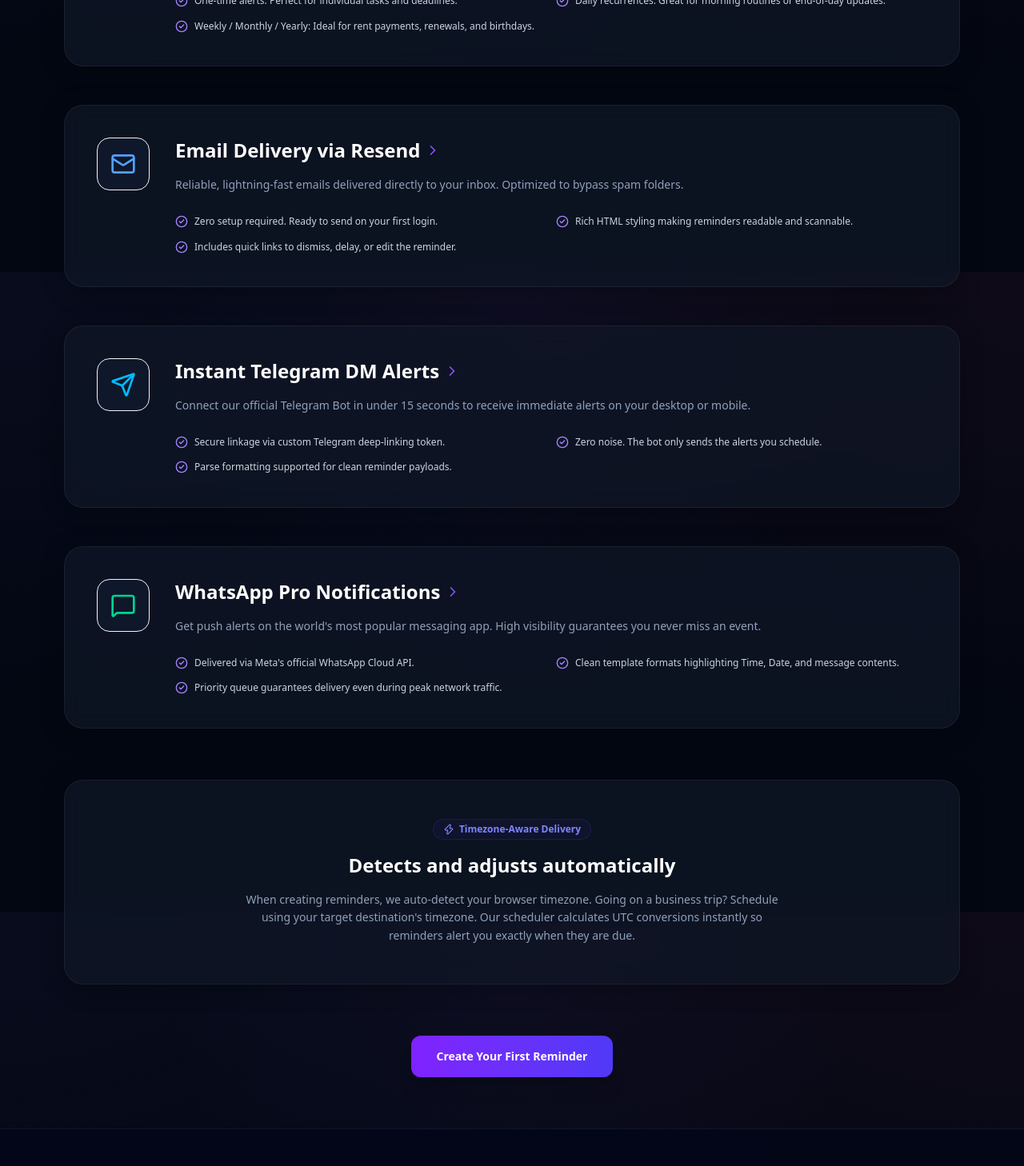
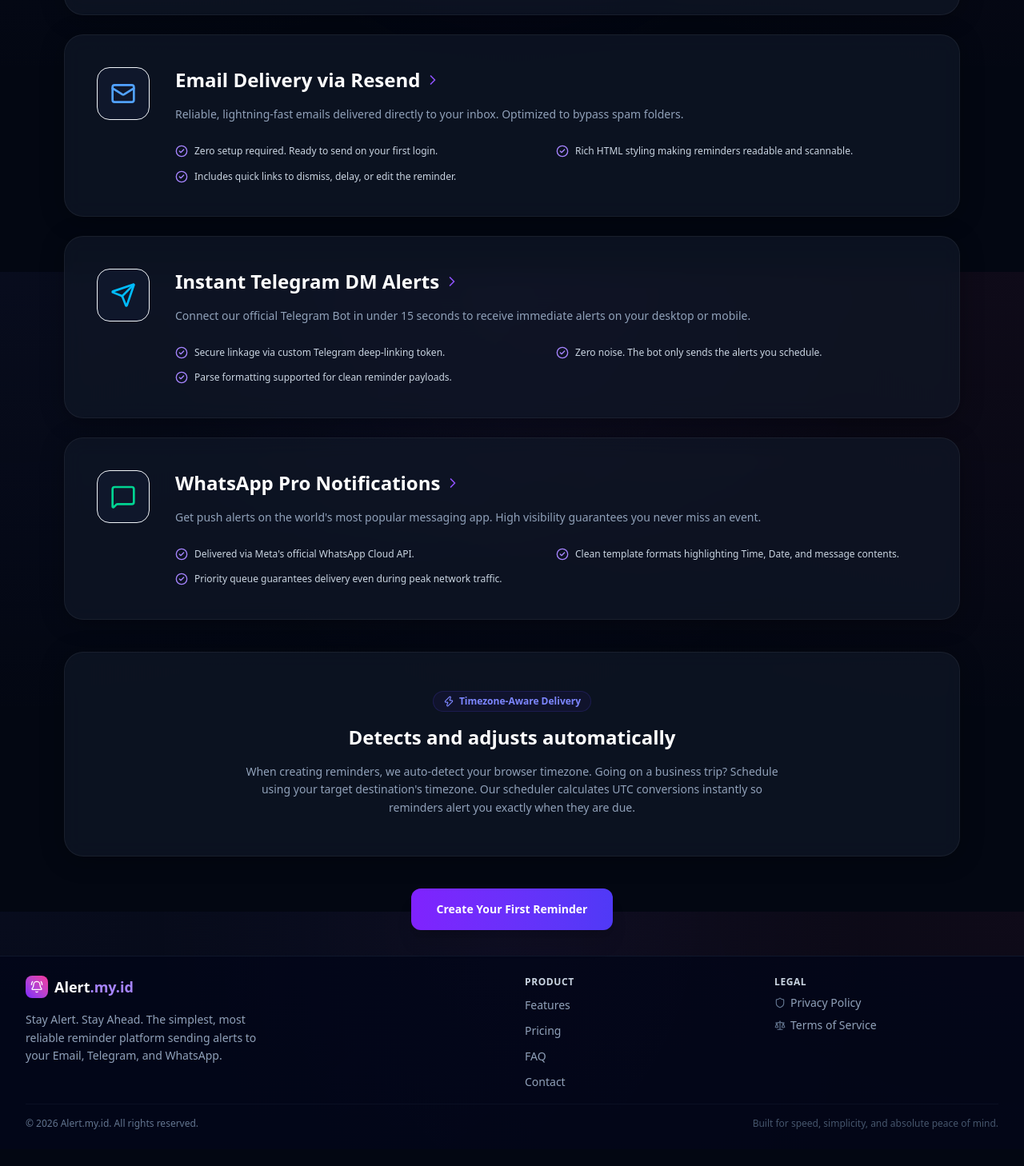
Before and after one commit to arianrizqisusanto-max/Alert.My.ID, a Next.js app: page /features in a window 1280 px wide. Shown: the part 460-1918 px from the top of the page at 80% size. After the commit the page ends 1897 px from the top, so only its background shows below. Built offline with nearby package versions, Linux system fonts and the light colour scheme; no server answers.

Commit message:
style: reduce spacing and make navbar solid to fix overlapping

```diff
--- a/src/app/contact/page.tsx
+++ b/src/app/contact/page.tsx
@@ -34,7 +34,7 @@
     <div className="min-h-screen flex flex-col">
       <Navbar />
 
-      <main className="flex-grow py-16 px-4 max-w-5xl mx-auto w-full relative">
+      <main className="flex-grow py-8 px-4 max-w-5xl mx-auto w-full relative">
         <div className="absolute top-10 left-1/2 -translate-x-1/2 w-72 h-72 bg-violet-650/5 rounded-full blur-[100px] pointer-events-none"></div>
 
         <div className="grid grid-cols-1 md:grid-cols-5 gap-12 items-start mt-6">
--- a/src/app/faq/page.tsx
+++ b/src/app/faq/page.tsx
@@ -47,11 +47,11 @@
     <div className="min-h-screen flex flex-col">
       <Navbar />
 
-      <main className="flex-grow py-16 px-4 max-w-3xl mx-auto w-full relative">
+      <main className="flex-grow py-8 px-4 max-w-3xl mx-auto w-full relative">
         <div className="absolute top-10 left-1/2 -translate-x-1/2 w-72 h-72 bg-violet-650/5 rounded-full blur-[100px] pointer-events-none"></div>
 
         {/* Heading */}
-        <div className="text-center mb-16">
+        <div className="text-center mb-8">
           <div className="inline-flex items-center space-x-1 px-3 py-1 rounded-full bg-slate-900 border border-slate-800 text-slate-400 text-xs font-semibold mb-3">
             <HelpCircle className="h-3.5 w-3.5 text-violet-400" />
             <span>Help Center</span>
@@ -88,7 +88,7 @@
         </div>
 
         {/* Support section */}
-        <div className="text-center mt-16 p-8 glass-card rounded-3xl max-w-xl mx-auto space-y-4">
+        <div className="text-center mt-10 p-8 glass-card rounded-3xl max-w-xl mx-auto space-y-4">
           <h2 className="text-lg font-bold text-white">Still have questions?</h2>
           <p className="text-slate-400 text-xs leading-relaxed">
             Can&apos;t find what you are looking for? Send us a message and our support team will get back to you within 24 hours.
--- a/src/app/features/page.tsx
+++ b/src/app/features/page.tsx
@@ -67,11 +67,11 @@
     <div className="min-h-screen flex flex-col">
       <Navbar />
 
-      <main className="flex-grow py-16 px-4 max-w-6xl mx-auto w-full relative">
+      <main className="flex-grow py-8 px-4 max-w-6xl mx-auto w-full relative">
         <div className="absolute top-10 left-1/2 -translate-x-1/2 w-72 h-72 bg-violet-600/5 rounded-full blur-[100px] pointer-events-none"></div>
 
         {/* Heading */}
-        <div className="text-center max-w-3xl mx-auto mb-16">
+        <div className="text-center max-w-3xl mx-auto mb-8">
           <h1 className="text-4xl font-extrabold text-white tracking-tight sm:text-5xl">
             Powerfully Simple Features
           </h1>
@@ -81,7 +81,7 @@
         </div>
 
         {/* Features list */}
-        <div className="space-y-12">
+        <div className="space-y-6">
           {detailedFeatures.map((item, idx) => (
             <div
               key={idx}
@@ -112,7 +112,7 @@
         </div>
 
         {/* Extra: Timezone aware section */}
-        <div className="glass-card rounded-3xl p-8 md:p-12 text-center mt-16 border-dashed border-violet-950/40 relative overflow-hidden">
+        <div className="glass-card rounded-3xl p-8 md:p-12 text-center mt-10 border-dashed border-violet-950/40 relative overflow-hidden">
           <div className="max-w-2xl mx-auto relative z-10 space-y-4">
             <div className="inline-flex items-center space-x-1.5 px-3 py-1 rounded-full bg-indigo-950/30 border border-indigo-900/40 text-indigo-400 text-xs font-semibold">
               <Zap className="h-3.5 w-3.5" />
@@ -126,7 +126,7 @@
         </div>
 
         {/* CTA */}
-        <div className="mt-16 text-center">
+        <div className="mt-10 text-center">
           <button
             onClick={handleCta}
             className="px-8 py-4 rounded-xl text-sm font-semibold bg-gradient-to-r from-violet-600 to-indigo-600 text-white hover:from-violet-500 hover:to-indigo-550 transition-all duration-200 shadow-xl cursor-pointer"
--- a/src/app/globals.css
+++ b/src/app/globals.css
@@ -76,9 +76,7 @@
 }
 
 .glass-navbar {
-  background: rgba(3, 7, 18, 0.75);
-  backdrop-filter: blur(16px);
-  -webkit-backdrop-filter: blur(16px);
+  background: #030712;
   border-bottom: 1px solid rgba(255, 255, 255, 0.06);
 }
 
--- a/src/app/pricing/page.tsx
+++ b/src/app/pricing/page.tsx
@@ -88,11 +88,11 @@
     <div className="min-h-screen flex flex-col">
       <Navbar />
 
-      <main className="flex-grow py-16 px-4 max-w-6xl mx-auto w-full relative">
+      <main className="flex-grow py-8 px-4 max-w-6xl mx-auto w-full relative">
         <div className="absolute top-10 left-1/2 -translate-x-1/2 w-72 h-72 bg-violet-650/5 rounded-full blur-[100px] pointer-events-none"></div>
 
         {/* Heading */}
-        <div className="text-center max-w-3xl mx-auto mb-16">
+        <div className="text-center max-w-3xl mx-auto mb-8">
           <h1 className="text-4xl font-extrabold text-white tracking-tight sm:text-5xl">
             Simple Plans for Every Need
           </h1>
@@ -102,7 +102,7 @@
         </div>
 
         {/* Plan Cards */}
-        <div className="grid grid-cols-1 md:grid-cols-3 gap-8 items-stretch max-w-5xl mx-auto mb-20">
+        <div className="grid grid-cols-1 md:grid-cols-3 gap-8 items-stretch max-w-5xl mx-auto mb-10">
           {plans.map((plan) => (
             <div
               key={plan.id}
--- a/src/app/privacy/page.tsx
+++ b/src/app/privacy/page.tsx
@@ -8,7 +8,7 @@
     <div className="min-h-screen flex flex-col">
       <Navbar />
 
-      <main className="flex-grow py-16 px-4 max-w-3xl mx-auto w-full">
+      <main className="flex-grow py-8 px-4 max-w-3xl mx-auto w-full">
         <div className="space-y-6">
           {/* Header */}
           <div className="flex items-center space-x-3 pb-6 border-b border-slate-900">
--- a/src/app/terms/page.tsx
+++ b/src/app/terms/page.tsx
@@ -8,7 +8,7 @@
     <div className="min-h-screen flex flex-col">
       <Navbar />
 
-      <main className="flex-grow py-16 px-4 max-w-3xl mx-auto w-full">
+      <main className="flex-grow py-8 px-4 max-w-3xl mx-auto w-full">
         <div className="space-y-6">
           {/* Header */}
           <div className="flex items-center space-x-3 pb-6 border-b border-slate-900">
--- a/src/components/Footer.tsx
+++ b/src/components/Footer.tsx
@@ -7,7 +7,7 @@
 
   return (
     <footer className="border-t border-slate-900 bg-slate-950/80 w-full mt-auto">
-      <div className="max-w-7xl mx-auto px-4 py-12 sm:px-6 lg:px-8">
+      <div className="max-w-7xl mx-auto px-4 py-6 sm:px-6 lg:px-8">
         <div className="grid grid-cols-1 md:grid-cols-4 gap-8">
           {/* Brand Info */}
           <div className="space-y-4 col-span-1 md:col-span-2">
@@ -27,7 +27,7 @@
           {/* Links: Navigation */}
           <div>
             <h3 className="text-xs font-semibold text-slate-300 uppercase tracking-wider">Product</h3>
-            <ul className="mt-4 space-y-2">
+            <ul className="mt-2 space-y-2">
               <li>
                 <Link href="/features" className="text-sm text-slate-400 hover:text-white transition-colors duration-200">
                   Features
@@ -54,7 +54,7 @@
           {/* Links: Legal */}
           <div>
             <h3 className="text-xs font-semibold text-slate-300 uppercase tracking-wider">Legal</h3>
-            <ul className="mt-4 space-y-2">
+            <ul className="mt-2 space-y-2">
               <li>
                 <Link href="/privacy" className="text-sm text-slate-400 hover:text-white flex items-center space-x-1.5 transition-colors duration-200">
                   <Shield className="h-3.5 w-3.5 text-slate-500" />
@@ -72,7 +72,7 @@
         </div>
 
         {/* Bottom copyright */}
-        <div className="mt-8 pt-8 border-t border-slate-900/60 flex flex-col md:flex-row items-center justify-between">
+        <div className="mt-4 pt-4 border-t border-slate-900/60 flex flex-col md:flex-row items-center justify-between">
           <p className="text-xs text-slate-500">
             &copy; {currentYear} Alert.my.id. All rights reserved.
           </p>
```
Also changed, not shown: src/app/page.tsx (+10 -10 lines).
